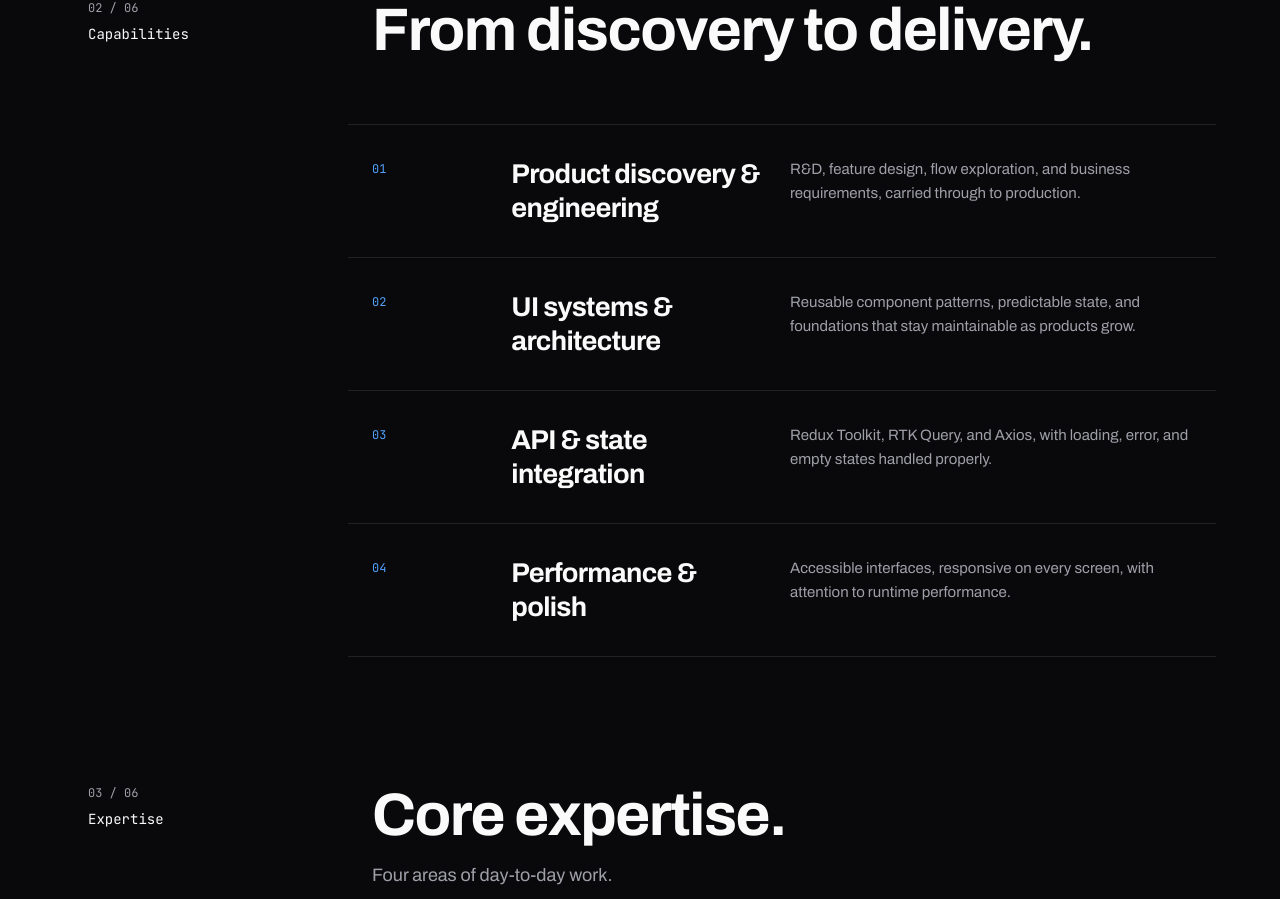
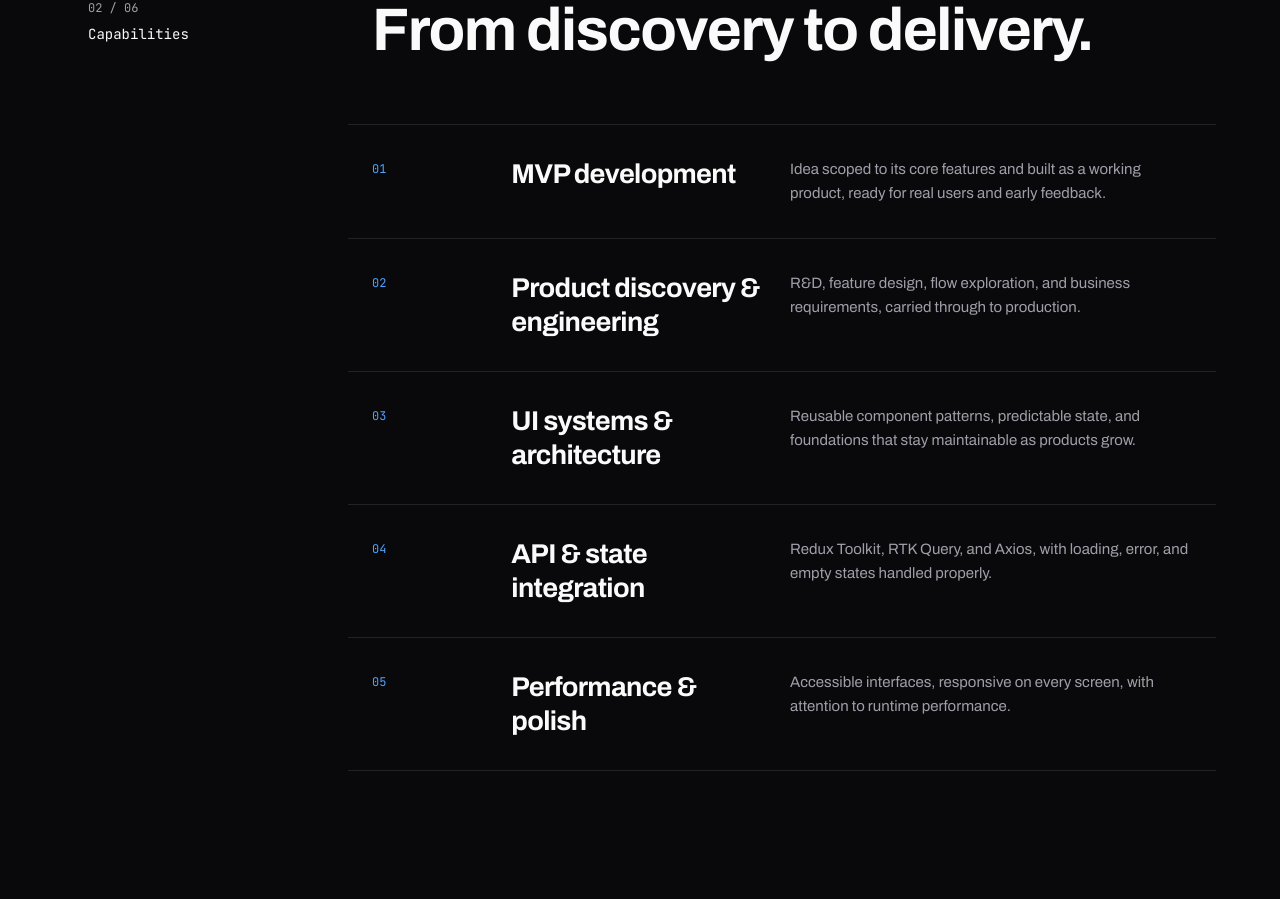
Before and after one commit to Bilal-Khan152/portfolio, a Next.js app: page / in a window 1280 px wide. Shown: the part 1642-2541 px from the top of the page. Built offline with nearby package versions, Linux system fonts and the light colour scheme.

Commit message:
Capabilities: add MVP development as the first row

```diff
--- a/components/WhatIDo.jsx
+++ b/components/WhatIDo.jsx
@@ -3,21 +3,26 @@ import Reveal from './Reveal';
 const rows = [
   {
     n: '01',
+    title: 'MVP development',
+    text: 'Idea scoped to its core features and built as a working product, ready for real users and early feedback.',
+  },
+  {
+    n: '02',
     title: 'Product discovery & engineering',
     text: 'R&D, feature design, flow exploration, and business requirements, carried through to production.',
   },
   {
-    n: '02',
+    n: '03',
     title: 'UI systems & architecture',
     text: 'Reusable component patterns, predictable state, and foundations that stay maintainable as products grow.',
   },
   {
-    n: '03',
+    n: '04',
     title: 'API & state integration',
     text: 'Redux Toolkit, RTK Query, and Axios, with loading, error, and empty states handled properly.',
   },
   {
-    n: '04',
+    n: '05',
     title: 'Performance & polish',
     text: 'Accessible interfaces, responsive on every screen, with attention to runtime performance.',
   },
```
